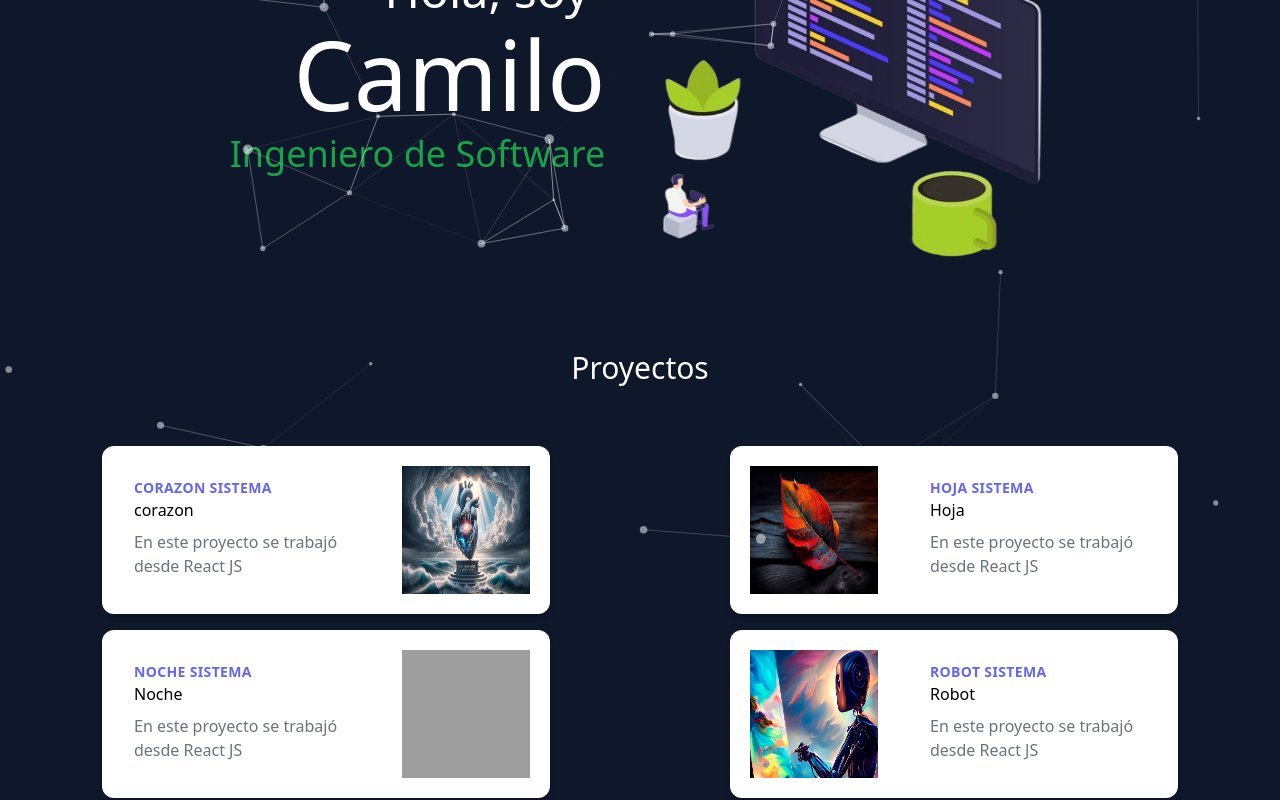
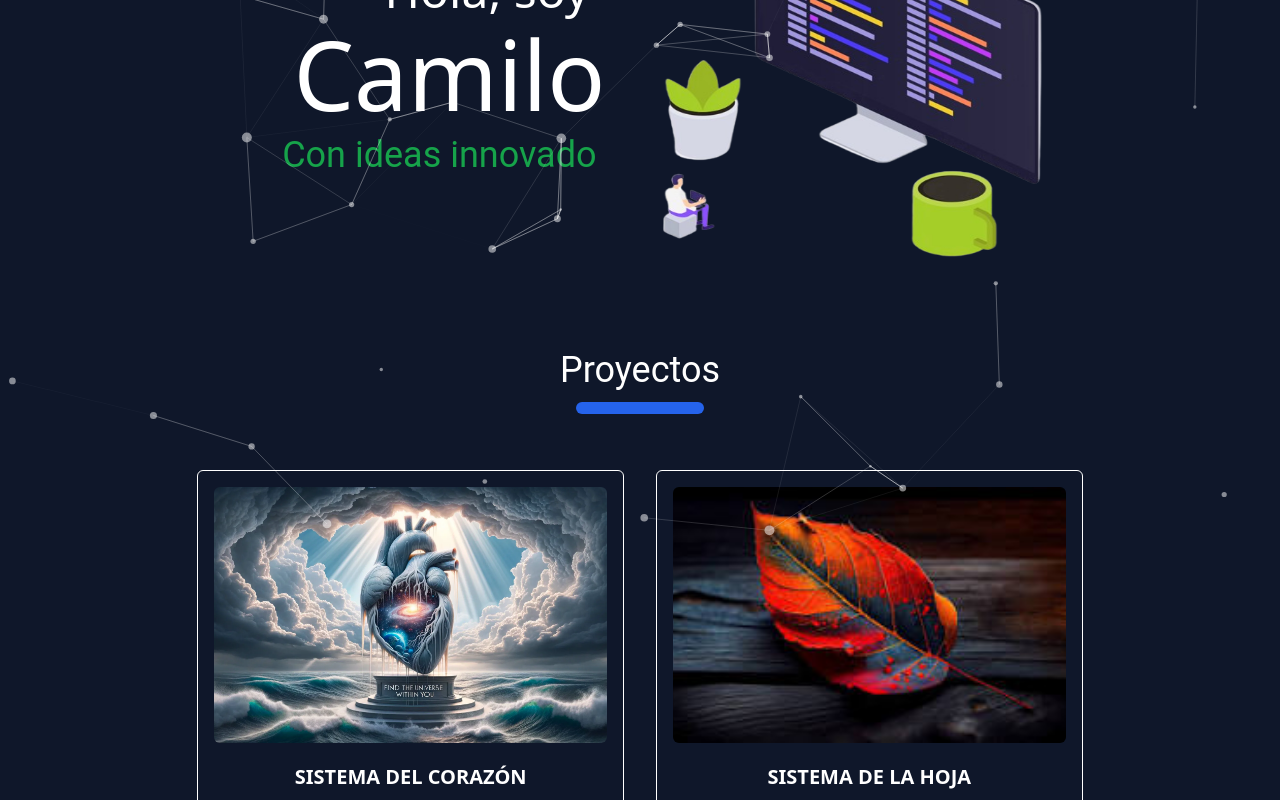
Before and after one commit to pulistar/Portfolio, a React (Vite) app: page / in a window 1280 px wide. Shown: the part 240-1040 px from the top of the page. Built offline with nearby package versions, Linux system fonts and the light colour scheme; grey boxes are pictures that could not be loaded.

Commit message:
Se añadio la parte de proyectos

```diff
--- a/package.json
+++ b/package.json
@@ -16,11 +16,14 @@
     "@tsparticles/slim": "^3.4.0",
     "i": "^0.3.7",
     "i18next": "^23.11.3",
+    "lucide-react": "^0.378.0",
     "react": "^18.2.0",
     "react-dom": "^18.2.0",
     "react-i18next": "^14.1.1",
     "react-icons": "^5.2.1",
     "react-router-dom": "^6.23.0",
+    "react-type-animation": "^3.2.0",
+    "tailwindcss-glow": "^2.0.0-beta.1",
     "zustand": "^4.5.2"
   },
   "devDependencies": {
--- a/src/app/components/Animacion-fondo.jsx
+++ b/src/app/components/Animacion-fondo.jsx
@@ -1,5 +1,3 @@
-
-
 import Particles, { initParticlesEngine } from '@tsparticles/react';
 import { loadSlim } from '@tsparticles/slim';
 import React, { useEffect, useState } from 'react';
--- a/src/app/components/App.jsx
+++ b/src/app/components/App.jsx
@@ -24,17 +24,14 @@ function App() {
         <Inicio/>
         <Proyectos/>
         <Habilidades/>
-        <Contactos/>
+
 
       </main>
 
+      <footer>
+        <Contactos/>
 
-
-
-
-
-
-
+      </footer>
 
 
     </div>
--- a/src/app/components/Inicio.jsx
+++ b/src/app/components/Inicio.jsx
@@ -1,5 +1,8 @@
 import React from 'react';
+import { TypeAnimation } from 'react-type-animation';
 import Camilo from '../../assets/imagenes/inicio.png';
+
+
 
 const Inicio = () => {
     return (
@@ -7,7 +10,22 @@ const Inicio = () => {
             <div className=' text-right  log:w-1/3 ssm:w-fit'>
                 <p className='text-5xl mb-3 mr-16'>Hola, soy</p>
                 <h1 className='text-8xl mr-12'>Camilo</h1>
-                <p className='text-4xl mt-3 mr-12  text-green-600 font-sans'>Ingeniero de Software</p>
+                <h2 className='text-4xl mt-3 mr-12  text-green-600 font-sans'>
+                    <TypeAnimation
+                        sequence={[
+                            'Ingeniero de software',
+                            1000,
+                            'Frontend',
+                            1000,
+                            'Con ideas innovadoras',
+                            1000,
+                        ]}
+                        wrapper="span"
+                         speed={50}
+                         repeat={Infinity}
+                        className="font-roboto "
+                    />
+                </h2>
             </div>
                 <img src={Camilo} alt="Mifoto" style={{ width: "400px", height: "400px", }} className=' text-full ssm:w-fit log:w-1/3 '/>
         </section>
--- a/src/app/components/Proyectos.jsx
+++ b/src/app/components/Proyectos.jsx
@@ -1,83 +1,42 @@
 import React from 'react';
+import 'tailwindcss/tailwind.css';
 import corazon from '../../assets/imagenes/corazon.jpg';
 import hoja from '../../assets/imagenes/hoja.jpg';
 import noche from '../../assets/imagenes/noche.jpg';
 import robot from '../../assets/imagenes/robot.jpg';
 
-export default function Proyectos() {
+const Proyectos = () => {
+  const proyectos = [
+    { id: 1, nombre: 'SISTEMA DEL CORAZÓN', imagen: corazon, github: 'https://github.com/usuario/corazon', demo: 'https://tudemo.com/corazon' },
+    { id: 2, nombre: 'SISTEMA DE LA HOJA', imagen: hoja, github: 'https://github.com/usuario/hoja', demo: 'https://tudemo.com/hoja' },
+    { id: 3, nombre: 'SISTEMA DE NOCHE', imagen: noche, github: 'https://github.com/usuario/noche', demo: 'https://tudemo.com/noche' },
+    { id: 4, nombre: 'SISTEMA DE ROBOT', imagen: robot, github: 'https://github.com/usuario/robot', demo: 'https://tudemo.com/robot' },
+  ];
+
   return (
-    <div id='proyectos' >
-      <div className=''>
-        <div className='grid justify-items-center m-10'>
-          <h1    className='text-3xl text-white mt-10'>Proyectos</h1>
-        </div>
-        <div className='grid grid-cols-1 md:grid-cols-2 gap-4 p-5'>
-          <div className='max-w-md mx-auto bg-white rounded-xl shadow-md overflow-hidden hover:animate-pulse'>
-            <div className='md:flex'>
-              <div className='p-8'>
-                <div className='uppercase tracking-wide text-sm text-indigo-500 font-semibold'>
-                  Corazon sistema
+    <>
+      <div id='proyectos' className="text-white mt-20 mb-8  flex flex-col justify-center items-center">
+        <h1 className="text-4xl font-roboto mb-3">Proyectos</h1>
+        <span className="bg-blue-600  w-32 h-3 mb-2 rounded-full "></span>
+      </div>
+
+      <div className="flex flex-wrap justify-center items-center text-white">
+        {proyectos.map((proyecto) => (
+          <div key={proyecto.id} className="m-4 w-full sm:w-1/3">
+            <div className="border border-gray-300 p-4 rounded-md bg-gray-800">
+              <img src={proyecto.imagen} alt={proyecto.nombre} className="w-full h-64 object-cover rounded-md" />
+                <h2 className="font-bold mt-5 text-xl text-center">{proyecto.nombre}</h2>
+                <div className="flex justify-center gap-10 mt-4">
+                  <a href={proyecto.github} className=' gap-2 px-4 py-1 rounded-full bg-white/15 background-blur-sm  ' target="_blank" >GitHub</a>
+                  <a href={proyecto.demo} className=' gap-2 px-4 py-1 rounded-full bg-white/15 background-blur-sm' target="_blank">Demo</a>
                 </div>
-                <a href="#"> corazon</a>
-                <p className='mt-2 text-gray-500'>
-                  En este proyecto se trabajó desde React JS
-                </p>
-              </div>
-              <div className='md:shrink-0 p-5'>
-                <img src={corazon} alt="corazon" className="w-32 h-32" />
               </div>
             </div>
-          </div>
-          <div className='max-w-md mx-auto bg-white rounded-xl shadow-md overflow-hidden hover:animate-pulse'>
-            <div className='md:flex'>
-              <div className='md:shrink-0 p-5'>
-                <img src={hoja} alt="hoja" className="w-32 h-32" />
-              </div>
-              <div className='p-8'>
-                <div className='uppercase tracking-wide text-sm text-indigo-500 font-semibold'>
-                  Hoja sistema
-                </div>
-                <a href="#"> Hoja</a>
-                <p className='mt-2 text-gray-500'>
-                  En este proyecto se trabajó desde React JS
-                </p>
-              </div>
-            </div>
-          </div>
-          <div className='max-w-md mx-auto bg-white rounded-xl shadow-md overflow-hidden hover:animate-pulse'>
-            <div className='md:flex'>
-              <div className='p-8'>
-                <div className='uppercase tracking-wide text-sm text-indigo-500 font-semibold'>
-                  Noche sistema
-                </div>
-                <a href="#"> Noche</a>
-                <p className='mt-2 text-gray-500'>
-                  En este proyecto se trabajó desde React JS
-                </p>
-              </div>
-              <div className='md:shrink-0 p-5'>
-                <img src={noche} alt="noche" className="w-32 h-32" />
-              </div>
-            </div>
-          </div>
-          <div className='max-w-md mx-auto bg-white rounded-xl shadow-md overflow-hidden hover:animate-pulse'>
-            <div className='md:flex'>
-              <div className='md:shrink-0 p-5'>
-                <img src={robot} alt="robot" className="w-32 h-32" />
-              </div>
-              <div className='p-8'>
-                <div className='uppercase tracking-wide text-sm text-indigo-500 font-semibold'>
-                  Robot sistema
-                </div>
-                <a href="#"> Robot</a>
-                <p className='mt-2 text-gray-500'>
-                  En este proyecto se trabajó desde React JS
-                </p>
-              </div>
-            </div>
-          </div>
-        </div>
+
+        ))}
       </div>
-    </div>
+    </>
   );
-}
+};
+
+export default Proyectos;
--- a/tailwind.config.js
+++ b/tailwind.config.js
@@ -33,7 +33,10 @@ export default {
           'cerulean': '#0c4a6e',
           'pizarra': '#0f172a',
           'cielo': '#0c4a6e',
-          'pizarra': '#0f172a',
+          'silver': '#bdc3c7',
+          'gray': '#e5e7eb',
+          'cian': '#083344',
+          'hola': '#16213d'
 
 
         },
```
Also changed, not shown: 1 other file (tests, documents, lock files or other folders).
